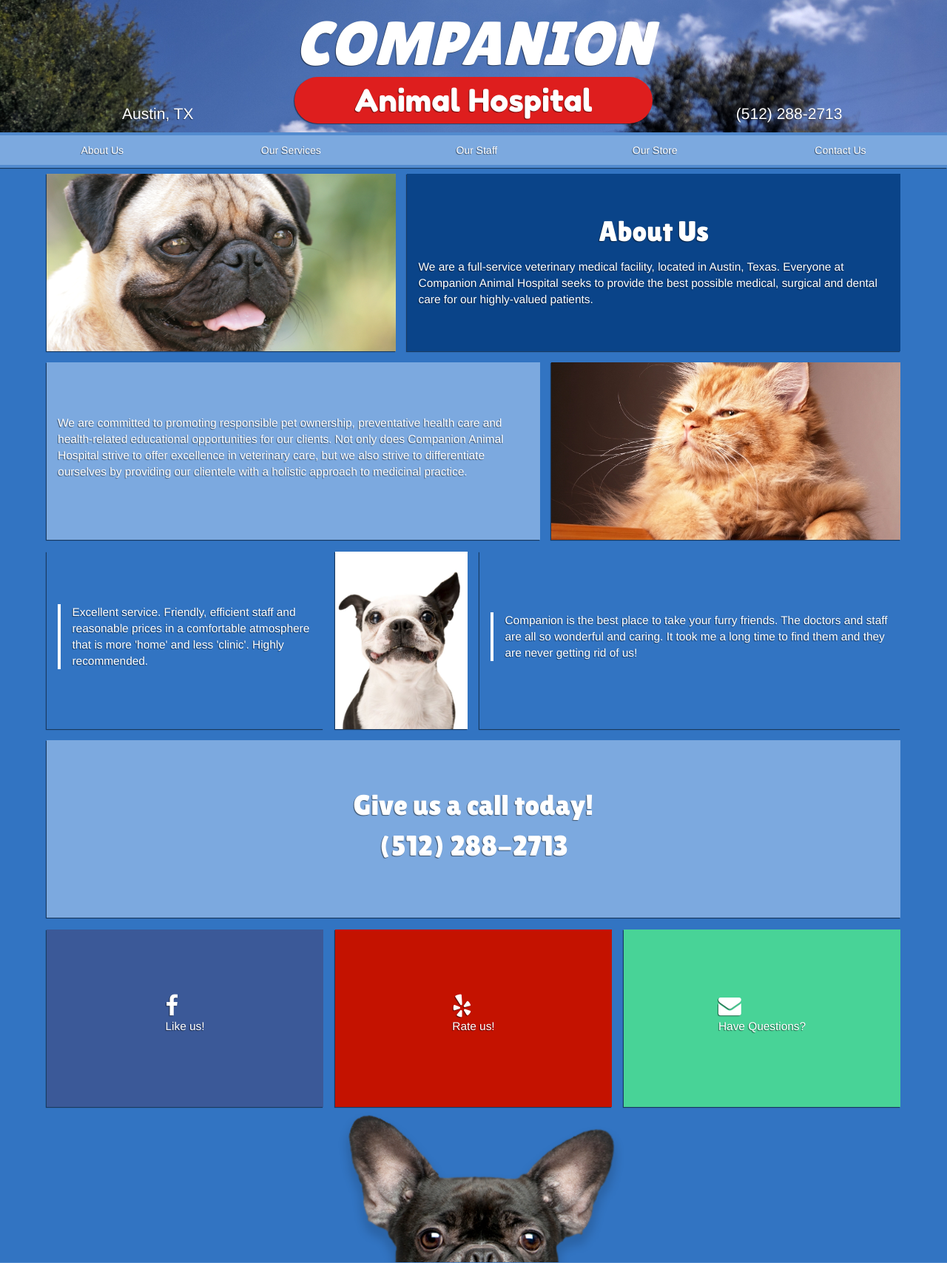
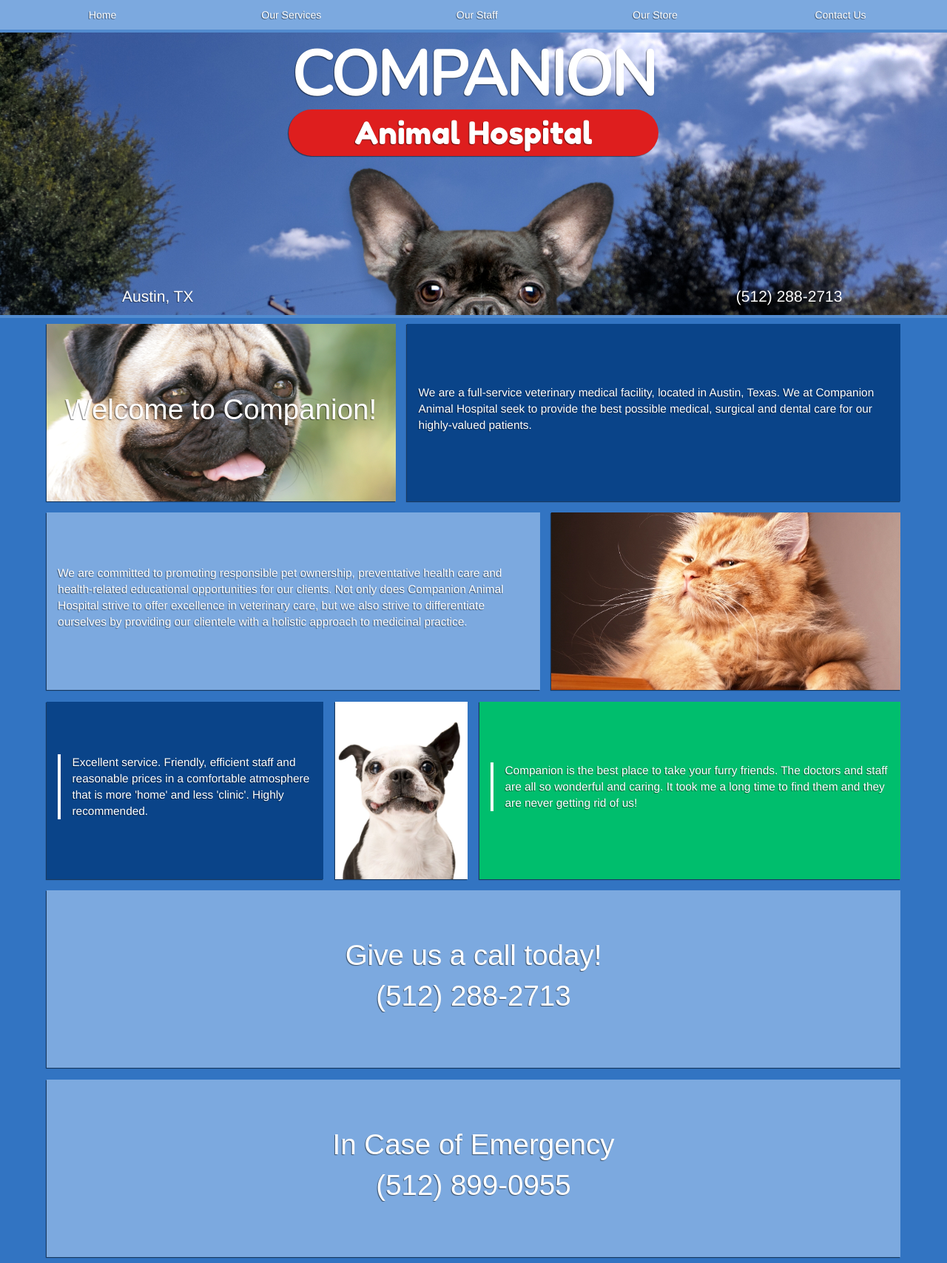
Before and after one commit to elikmiller/companionahoakhill, a Flask app: page / in a window 1280 px wide. Shown: the top 1708 px of the page at 74% size. Run offline with Flask 2, Linux system fonts and the light colour scheme; some libraries are stand-ins or nearby versions.

Commit message:
changes from meeting

```diff
--- a/static/css/base.css
+++ b/static/css/base.css
@@ -81,12 +81,14 @@ body {
 }
 
 #banner h1 {
-	font-family: 'Lilita One', sans-serif;
+	font-family: 'Nunito', sans-serif;
 	font-size: 6em;
 	text-shadow: -1px 1px 1px rgba(0, 0, 0, 0.5);
 	color: white;
 	margin: 0px;
 	margin-top: 12px;
+	letter-spacing: -2px;
+	font-weight: bold;
 }
 
 #banner h2 {
--- a/templates/about_us.html
+++ b/templates/about_us.html
@@ -12,12 +12,13 @@ About Us
 
 <div class="row no-pad">
 	<div class="col-sm-5">
-		<div id="picture3" class="tile picture-tile"></div>
+		<div id="picture3" class="tile picture-tile">
+			<p class="text-center content-title">Welcome to Companion!</p>
+		</div>
 	</div>
 	<div class="col-sm-7">
 		<div class="tile tile2">
-			<p class="text-center content-title">About Us</p>
-			<p>We are a full-service veterinary medical facility, located in Austin, Texas. Everyone at Companion Animal Hospital seeks to provide the best possible medical, surgical and dental care for our highly-valued patients.</p>
+			<p>We are a full-service veterinary medical facility, located in Austin, Texas. We at Companion Animal Hospital seek to provide the best possible medical, surgical and dental care for our highly-valued patients.</p>
 		</div>
 	</div>
 </div>
@@ -35,7 +36,7 @@ About Us
 
 <div class="row no-pad">
 	<div class="col-sm-4">
-		<div class="tile testimony">
+		<div class="tile tile2 testimony">
 			<p>Excellent service. Friendly, efficient staff and reasonable prices in a comfortable atmosphere that is more 'home' and less 'clinic'. Highly recommended.</p>
 		</div>
 	</div>
@@ -43,7 +44,7 @@ About Us
 		<div id="picture6" class="tile picture-tile"></div>
 	</div>
 	<div class="col-sm-6">
-		<div class="tile testimony">
+		<div class="tile tile1 testimony">
 			<p>Companion is the best place to take your furry friends. The doctors and staff are all so wonderful and caring. It took me a long time to find them and they are never getting rid of us!</p>
 		</div>
 	</div>
@@ -53,6 +54,14 @@ About Us
 	<div class="col-sm-12">
 		<div class="tile tile3">
 			<p class="text-center content-title">Give us a call today!<br>(512) 288-2713</p>
+		</div>
+	</div>
+</div>
+
+<div class="row no-pad">
+	<div class="col-sm-12">
+		<div class="tile tile3">
+			<p class="text-center content-title">In Case of Emergency<br>(512) 899-0955</p>
 		</div>
 	</div>
 </div>
--- a/templates/base.html
+++ b/templates/base.html
@@ -9,7 +9,7 @@
 
 	<link href="static/css/bootstrap.min.css" rel="stylesheet">
 	<link href="static/css/base.css" rel="stylesheet">
-	<link href='https://fonts.googleapis.com/css?family=Lilita+One|Fredoka+One' rel='stylesheet' type='text/css'>
+	<link href='https://fonts.googleapis.com/css?family=Nunito|Fredoka+One' rel='stylesheet' type='text/css'>
 	<link href="https://maxcdn.bootstrapcdn.com/font-awesome/4.6.3/css/font-awesome.min.css" rel="stylesheet" integrity="sha384-T8Gy5hrqNKT+hzMclPo118YTQO6cYprQmhrYwIiQ/3axmI1hQomh7Ud2hPOy8SP1" crossorigin="anonymous">
 
 	{% block styles %}{% endblock %}
@@ -22,22 +22,6 @@
 
 <body>
 	<!-- Banner -->
-	<div id="banner" class="container-fluid">
-		<div class="row flex">
-			<div class="col-xs-4 text-center">
-  			<p>Austin, TX</p>
-			</div>
-			<div class="col-xs-4 text-center flex2">
-				<div>
-					<h1><em>COMPANION</em></h1>
-					<h2>Animal&nbsp;Hospital</h2>
-				</div>
-			</div>
-			<div class="col-xs-4 text-center">
-				<p>(512) 288-2713</p>
-			</div>
-		</div>
-	</div>
 	<div id="navbar" class="container-fluid">
 		<div class="row">
 			<a class="navbar-toggle" data-toggle="collapse" data-target=".navbar-collapse">
@@ -46,12 +30,29 @@
 		</div>
 		<div class="navbar-collapse collapse">
 			<ul class="nav nav-pills nav-justified">
-				<li><a href="/">About Us</a></li>
+				<li><a href="/">Home</a></li>
 				<li><a href="our_services">Our Services</a></li>
 				<li><a href="our_staff">Our Staff</a></li>
 				<li><a href="http://companionanimalhospital25.vetsourcecms.com/" target="_blank">Our Store</a></li>
 				<li><a href="contact_us">Contact Us</a></li>
 			</ul>
+		</div>
+	</div>
+	<div id="banner" class="container-fluid">
+		<div class="row flex">
+			<div class="col-xs-4 text-center">
+  			<p>Austin, TX</p>
+			</div>
+			<div class="col-xs-4 text-center flex2">
+				<div>
+					<h1>COMPANION</h1>
+					<h2>Animal&nbsp;Hospital</h2>
+	<img src="/static/img/header_dog.png" class="center-block">
+				</div>
+			</div>
+			<div class="col-xs-4 text-center">
+				<p>(512) 288-2713</p>
+			</div>
 		</div>
 	</div>
 
@@ -61,7 +62,6 @@
 	</div>
 
 	<!-- Footer -->
-	<img src="/static/img/header_dog.png" class="center-block">
 	<div id="footer" class="container-fluid">
 
 		<div class="row contact-info">
```
